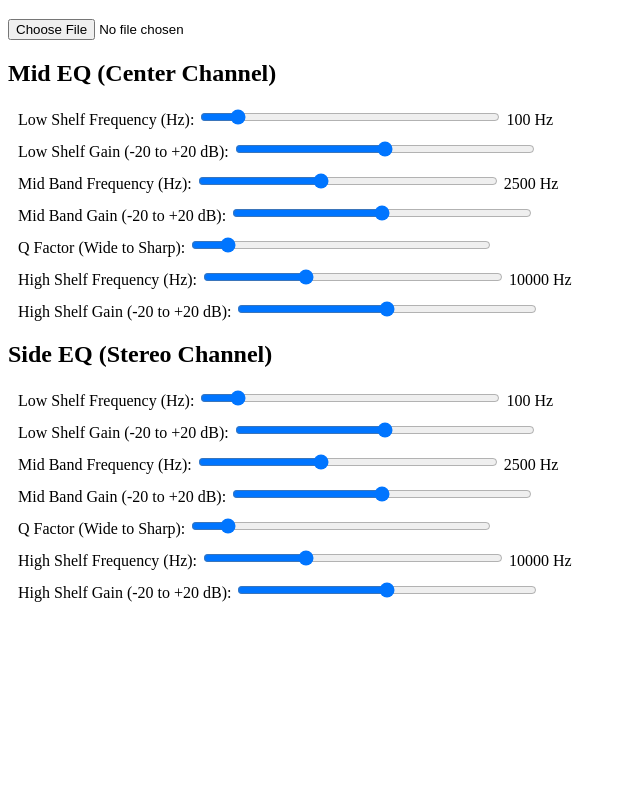
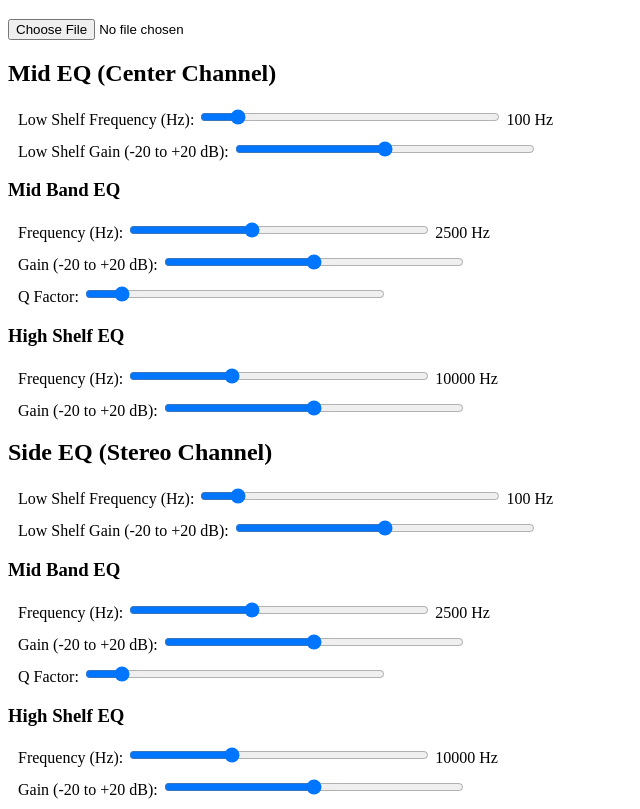
Before and after one commit to Underground-PC/sae-mseq, a plain HTML site: page index.html in a window 1280 px wide. Shown: the part 61-870 px from the top of the page, without its empty margins (0-640 px from the left). Before the commit the page ends 800 px from the top, so only its background shows below. Drawn offline with Linux system fonts and the light colour scheme.

Commit message:
index.html

```diff
--- a/index.html
+++ b/index.html
@@ -5,7 +5,6 @@
     <meta name="viewport" content="width=device-width, initial-scale=1.0">
     <title>Interactive Mid-Side Parametric EQ</title>
     <style>
-        /* Basic styling for the EQ controls */
         .eq-control {
             margin: 10px;
         }
@@ -17,13 +16,9 @@
 <body>
     <h1>Interactive Mid-Side Parametric EQ</h1>
 
-    <!-- Audio file input -->
     <input type="file" id="audioFileInput" />
-
-    <!-- Audio player (disabled controls for Web Audio API handling) -->
     <audio id="audioPlayer" controls></audio>
 
-    <!-- Mid EQ Controls (Center Channel) -->
     <h2>Mid EQ (Center Channel)</h2>
     <div class="eq-control">
         <label for="low-shelf-frequency-mid">Low Shelf Frequency (Hz): </label>
@@ -35,32 +30,32 @@
         <input type="range" id="low-shelf-gain-mid" class="slider" min="-20" max="20" value="0">
     </div>
 
+    <h3>Mid Band EQ</h3>
     <div class="eq-control">
-        <label for="mid-band-frequency-mid">Mid Band Frequency (Hz): </label>
+        <label for="mid-band-frequency-mid">Frequency (Hz): </label>
         <input type="range" id="mid-band-frequency-mid" class="slider" min="800" max="5000" value="2500">
         <span id="mid-band-frequency-value-mid">2500 Hz</span>
     </div>
     <div class="eq-control">
-        <label for="mid-band-gain-mid">Mid Band Gain (-20 to +20 dB): </label>
+        <label for="mid-band-gain-mid">Gain (-20 to +20 dB): </label>
         <input type="range" id="mid-band-gain-mid" class="slider" min="-20" max="20" value="0">
     </div>
-
     <div class="eq-control">
-        <label for="mid-band-q-mid">Q Factor (Wide to Sharp): </label>
+        <label for="mid-band-q-mid">Q Factor: </label>
         <input type="range" id="mid-band-q-mid" class="slider" min="0.1" max="10" value="1">
     </div>
 
+    <h3>High Shelf EQ</h3>
     <div class="eq-control">
-        <label for="high-shelf-frequency-mid">High Shelf Frequency (Hz): </label>
+        <label for="high-shelf-frequency-mid">Frequency (Hz): </label>
         <input type="range" id="high-shelf-frequency-mid" class="slider" min="5000" max="20000" value="10000">
         <span id="high-shelf-frequency-value-mid">10000 Hz</span>
     </div>
     <div class="eq-control">
-        <label for="high-shelf-gain-mid">High Shelf Gain (-20 to +20 dB): </label>
+        <label for="high-shelf-gain-mid">Gain (-20 to +20 dB): </label>
         <input type="range" id="high-shelf-gain-mid" class="slider" min="-20" max="20" value="0">
     </div>
 
-    <!-- Side EQ Controls (Side Channel) -->
     <h2>Side EQ (Stereo Channel)</h2>
     <div class="eq-control">
         <label for="low-shelf-frequency-side">Low Shelf Frequency (Hz): </label>
@@ -72,28 +67,29 @@
         <input type="range" id="low-shelf-gain-side" class="slider" min="-20" max="20" value="0">
     </div>
 
+    <h3>Mid Band EQ</h3>
     <div class="eq-control">
-        <label for="mid-band-frequency-side">Mid Band Frequency (Hz): </label>
+        <label for="mid-band-frequency-side">Frequency (Hz): </label>
         <input type="range" id="mid-band-frequency-side" class="slider" min="800" max="5000" value="2500">
         <span id="mid-band-frequency-value-side">2500 Hz</span>
     </div>
     <div class="eq-control">
-        <label for="mid-band-gain-side">Mid Band Gain (-20 to +20 dB): </label>
+        <label for="mid-band-gain-side">Gain (-20 to +20 dB): </label>
         <input type="range" id="mid-band-gain-side" class="slider" min="-20" max="20" value="0">
     </div>
-
     <div class="eq-control">
-        <label for="mid-band-q-side">Q Factor (Wide to Sharp): </label>
+        <label for="mid-band-q-side">Q Factor: </label>
         <input type="range" id="mid-band-q-side" class="slider" min="0.1" max="10" value="1">
     </div>
 
+    <h3>High Shelf EQ</h3>
     <div class="eq-control">
-        <label for="high-shelf-frequency-side">High Shelf Frequency (Hz): </label>
+        <label for="high-shelf-frequency-side">Frequency (Hz): </label>
         <input type="range" id="high-shelf-frequency-side" class="slider" min="5000" max="20000" value="10000">
         <span id="high-shelf-frequency-value-side">10000 Hz</span>
     </div>
     <div class="eq-control">
-        <label for="high-shelf-gain-side">High Shelf Gain (-20 to +20 dB): </label>
+        <label for="high-shelf-gain-side">Gain (-20 to +20 dB): </label>
         <input type="range" id="high-shelf-gain-side" class="slider" min="-20" max="20" value="0">
     </div>
 
```
